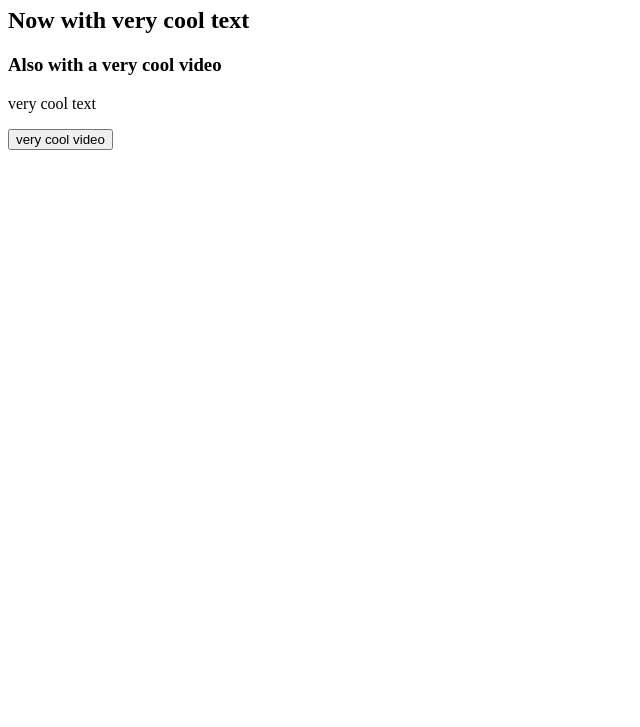
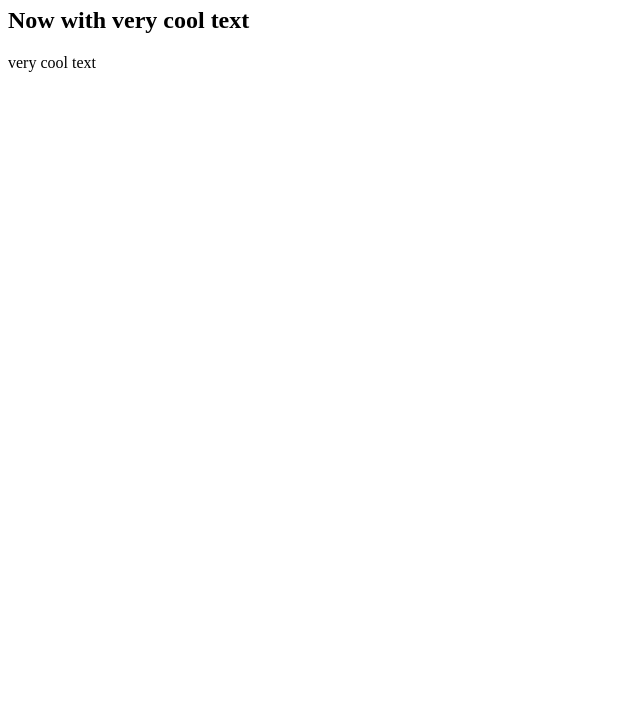
Before and after one commit to Shero23003/Cool-website, a plain HTML site: page index.html in a window 1280 px wide. Shown: the part 73-800 px from the top of the page, without its empty margins (0-640 px from the left). Drawn offline with Linux system fonts and the light colour scheme.

Commit message:
Update index.html

```diff
--- a/index.html
+++ b/index.html
@@ -7,11 +7,7 @@
 
 <h1>Very cool website</h1>
 <h2>Now with very cool text</h2>
-<h3>Also with a very cool video</h3>
 <p>very cool text</p>
-<a href="https://www.youtube.com/watch?v=dQw4w9WgXcQ">
-  <button>very cool video</button>
-</a>
 
 </body>
 </html>
```
